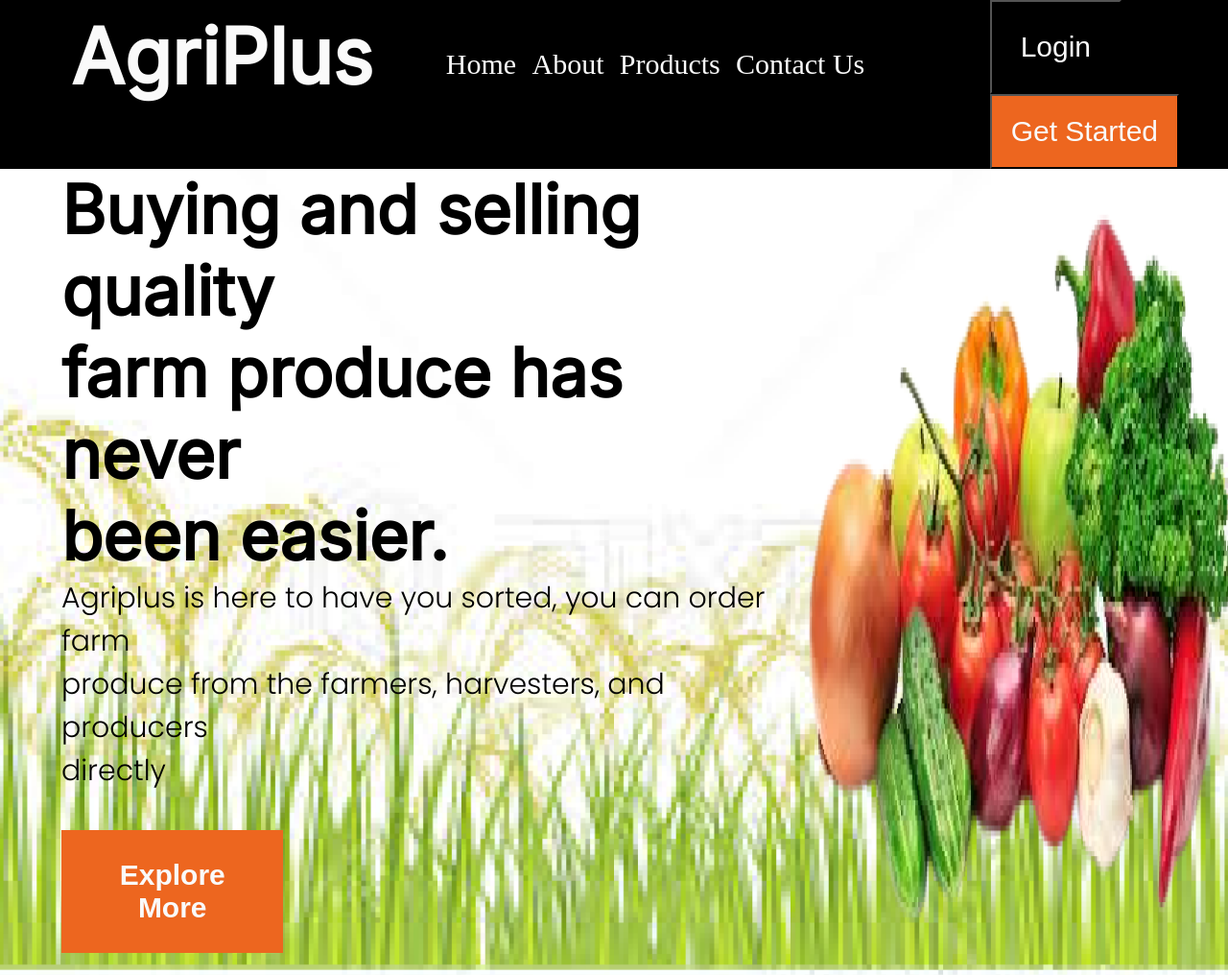
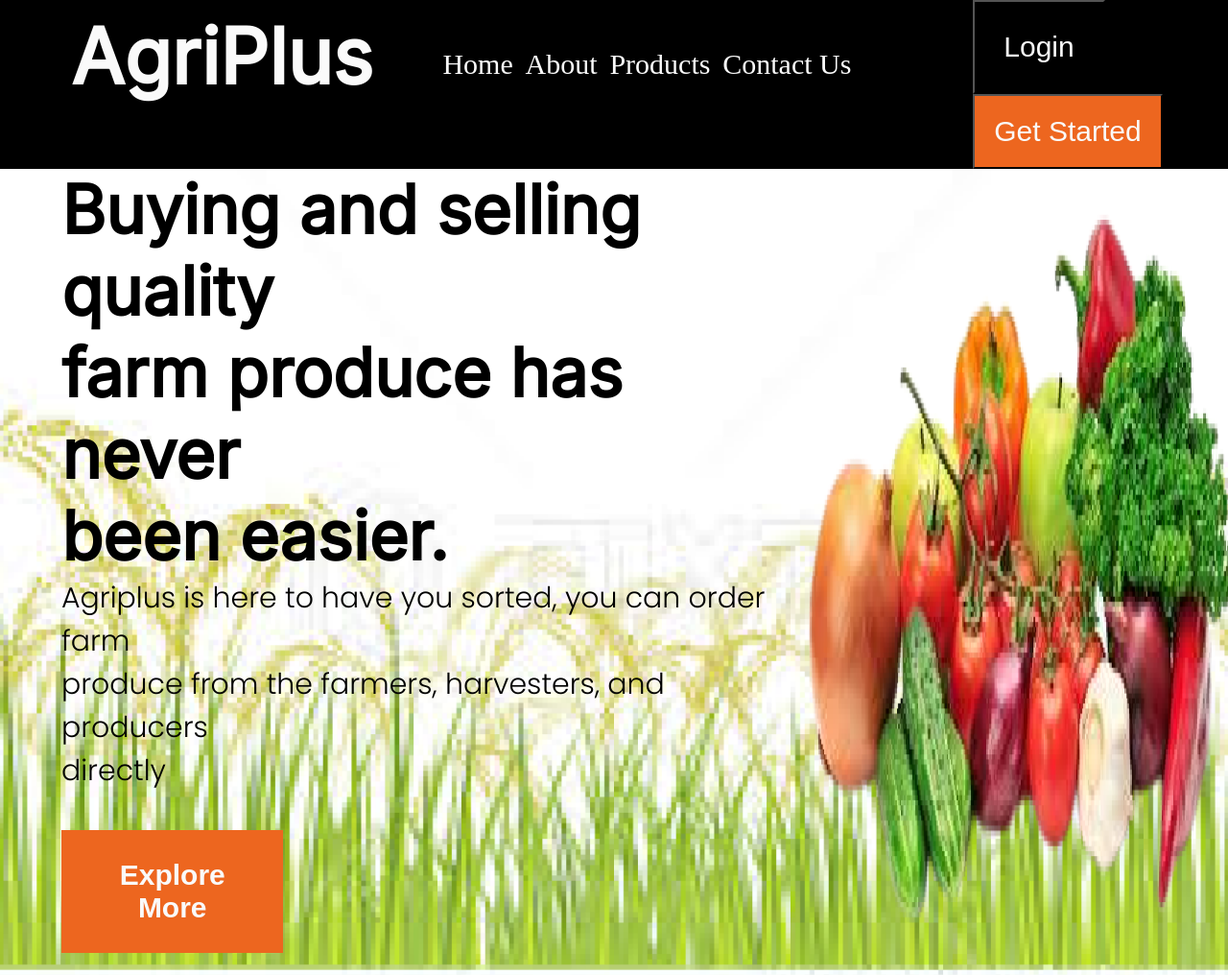
Before and after one commit to init-commit/Moringa_week_II_IP, a plain HTML site: page index.html in a window 1280 px wide. Shown: the top 1016 px of the page at 96% size. Drawn offline with Linux system fonts and the light colour scheme.

Commit message:
rectified some styles

```diff
--- a/assets/styles/style.css
+++ b/assets/styles/style.css
@@ -24,7 +24,7 @@ body {
     display: flex;
     color: #FAFAFA;
     padding: 50px;
-    width: 50%;
+    width: 45%;
     justify-content: space-evenly;
     font-size: 30px;
 
--- a/index.html
+++ b/index.html
@@ -31,7 +31,7 @@
     />
   </head>
   <body>
-    <main>
+
       <div class="navbar">
         <div class="agriplus">
           <h1>AgriPlus</h1>
@@ -311,6 +311,6 @@
           <p>All rights reserved, terms and conditions applied.</p>
         </div>
       </footer>
-    </main>
+
   </body>
 </html>
```
